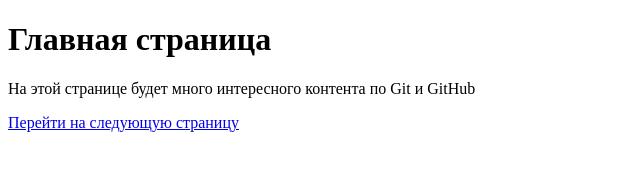
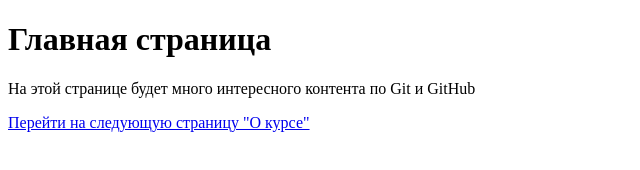
Before and after one commit to Sofia228-1232323/GitPik, a plain HTML site: page index.html in a window 1280 px wide. Shown: the full height of the page, 0-640 px from the left. Drawn offline with Linux system fonts and the light colour scheme.

Commit message:
feat: changed the link text

```diff
--- a/index.html
+++ b/index.html
@@ -11,7 +11,7 @@
     На этой странице будет много интересного контента по Git и GitHub
   </p>
   <a href="pages/about.html">
-    Перейти на следующую страницу
+    Перейти на следующую страницу "О курсе"
   </a>
 </body>
 </html>
```
